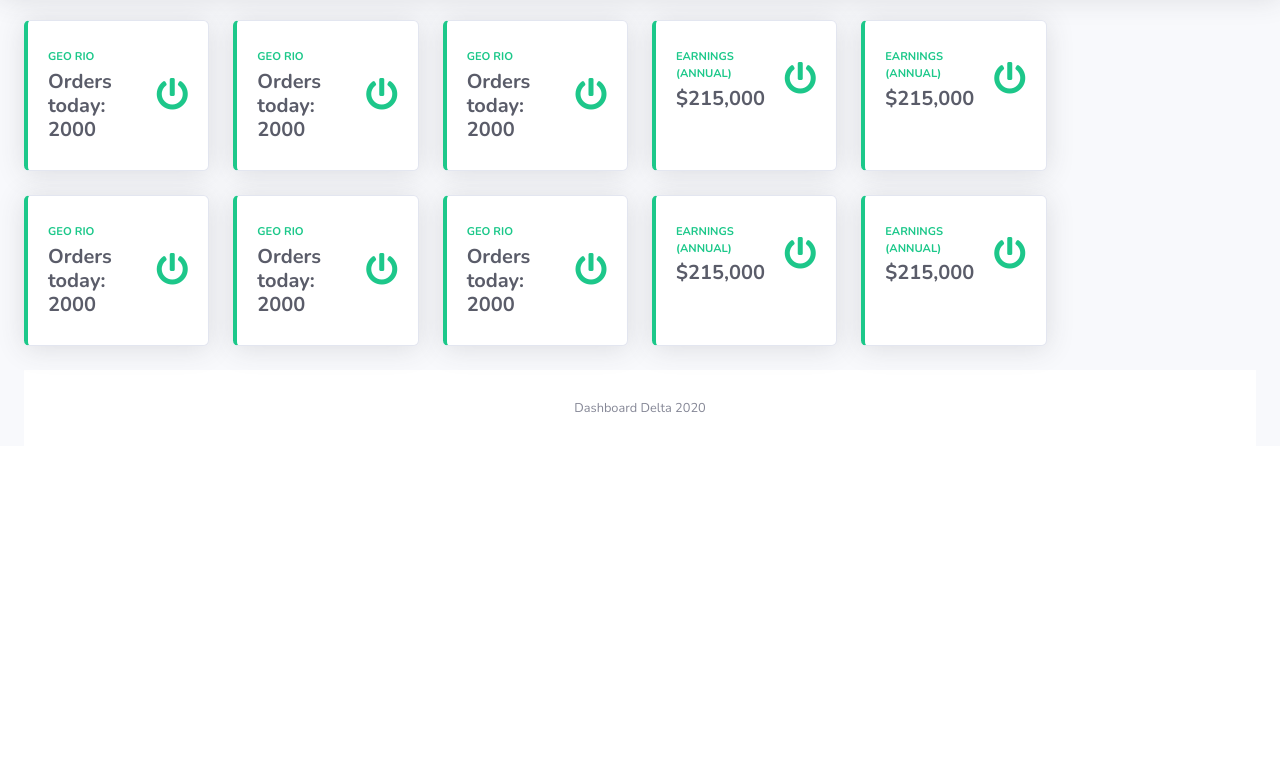
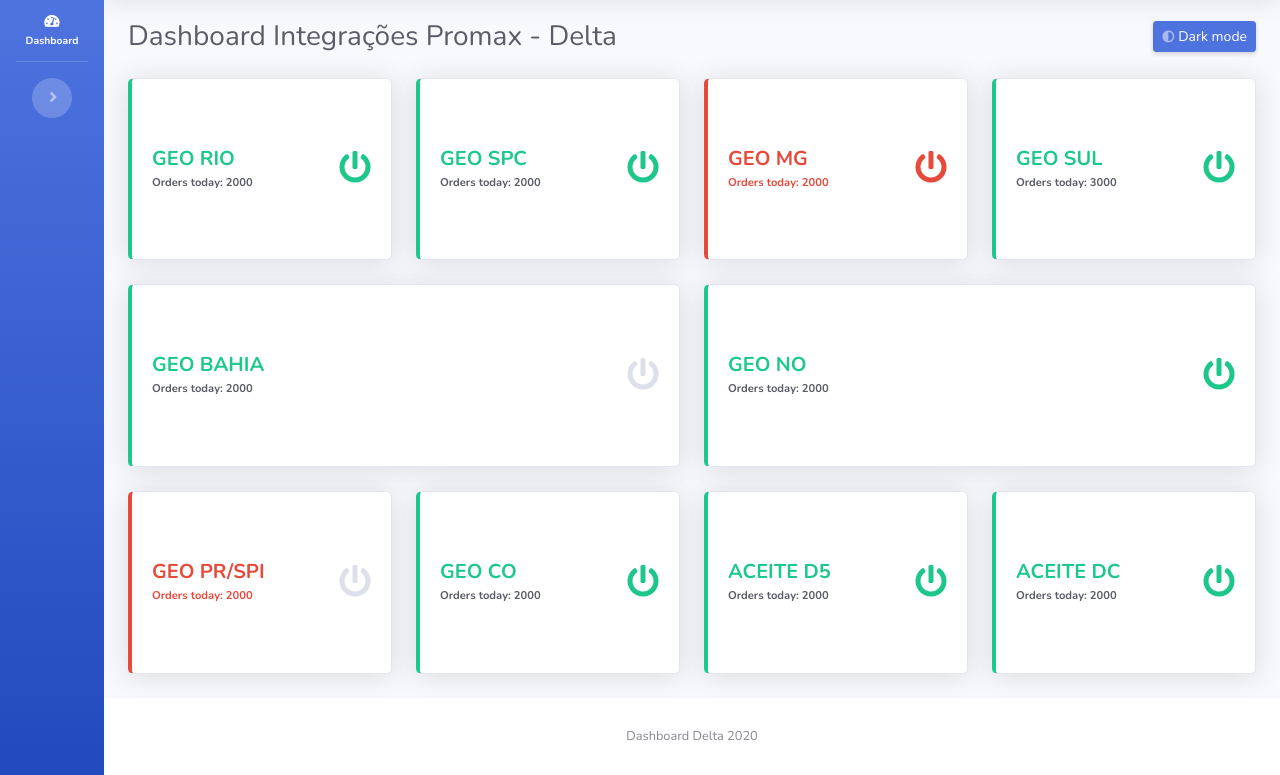
Before and after one commit to michellhornung/dashboard-delta, a website with bundled scripts: page index.html in a window 1280 px wide. Shown: the part 74-849 px from the top of the page. Before the commit the page ends 800 px from the top, so only its background shows below. Built offline with nearby package versions, Linux system fonts and the light colour scheme.

Commit message:
index and dashboard

```diff
--- a/index.html
+++ b/index.html
@@ -9,11 +9,13 @@
   <meta name="description" content="">
   <meta name="author" content="">
 
-  <title>SB Admin 2 - Dashboard</title>
+  <title>HBSIS Delta - Dashboard</title>
 
   <!-- Custom fonts for this template-->
   <link href="vendor/fontawesome-free/css/all.min.css" rel="stylesheet" type="text/css">
-  <link href="https://fonts.googleapis.com/css?family=Nunito:200,200i,300,300i,400,400i,600,600i,700,700i,800,800i,900,900i" rel="stylesheet">
+  <link
+    href="https://fonts.googleapis.com/css?family=Nunito:200,200i,300,300i,400,400i,600,600i,700,700i,800,800i,900,900i"
+    rel="stylesheet">
 
   <!-- Custom styles for this template-->
   <link href="css/sb-admin-2.css" rel="stylesheet">
@@ -25,6 +27,118 @@
   <!-- Page Wrapper -->
   <div id="wrapper">
 
+    <ul class="navbar-nav bg-gradient-primary sidebar sidebar-dark accordion toggled" id="accordionSidebar">
+
+      <!-- Sidebar - Brand -->
+      <a class="sidebar-brand d-flex align-items-center justify-content-center" href="index.html">
+        <div class="sidebar-brand-icon rotate-n-15">
+          <i class="fas fa-beer"></i>
+        </div>
+        <div class="sidebar-brand-text mx-3">HBSIS</div>
+      </a>
+
+      <!-- Divider -->
+      <hr class="sidebar-divider my-0">
+
+      <!-- Nav Item - Dashboard -->
+      <li class="nav-item active">
+        <a class="nav-link" href="dashboard.html">
+          <i class="fas fa-fw fa-tachometer-alt"></i>
+          <span>Dashboard</span></a>
+      </li>
+
+      <!-- Divider -->
+      <hr class="sidebar-divider">
+
+      <!-- Heading -->
+      <!-- <div class="sidebar-heading">
+        Interface
+      </div> -->
+
+      <!-- Nav Item - Pages Collapse Menu -->
+      <!-- <li class="nav-item">
+        <a class="nav-link collapsed" href="#" data-toggle="collapse" data-target="#collapseTwo" aria-expanded="true" aria-controls="collapseTwo">
+          <i class="fas fa-fw fa-cog"></i>
+          <span>Components</span>
+        </a>
+        <div id="collapseTwo" class="collapse" aria-labelledby="headingTwo" data-parent="#accordionSidebar">
+          <div class="bg-white py-2 collapse-inner rounded">
+            <h6 class="collapse-header">Custom Components:</h6>
+            <a class="collapse-item" href="buttons.html">Buttons</a>
+            <a class="collapse-item" href="cards.html">Cards</a>
+          </div>
+        </div>
+      </li> -->
+
+      <!-- Nav Item - Utilities Collapse Menu -->
+      <!-- <li class="nav-item">
+        <a class="nav-link collapsed" href="#" data-toggle="collapse" data-target="#collapseUtilities" aria-expanded="true" aria-controls="collapseUtilities">
+          <i class="fas fa-fw fa-wrench"></i>
+          <span>Utilities</span>
+        </a>
+        <div id="collapseUtilities" class="collapse" aria-labelledby="headingUtilities" data-parent="#accordionSidebar">
+          <div class="bg-white py-2 collapse-inner rounded">
+            <h6 class="collapse-header">Custom Utilities:</h6>
+            <a class="collapse-item" href="utilities-color.html">Colors</a>
+            <a class="collapse-item" href="utilities-border.html">Borders</a>
+            <a class="collapse-item" href="utilities-animation.html">Animations</a>
+            <a class="collapse-item" href="utilities-other.html">Other</a>
+          </div>
+        </div>
+      </li> -->
+
+      <!-- Divider -->
+      <!-- <hr class="sidebar-divider"> -->
+
+      <!-- Heading -->
+      <!-- <div class="sidebar-heading">
+        Addons
+      </div> -->
+
+      <!-- Nav Item - Pages Collapse Menu -->
+      <!-- <li class="nav-item">
+        <a class="nav-link collapsed" href="#" data-toggle="collapse" data-target="#collapsePages" aria-expanded="true" aria-controls="collapsePages">
+          <i class="fas fa-fw fa-folder"></i>
+          <span>Pages</span>
+        </a>
+        <div id="collapsePages" class="collapse" aria-labelledby="headingPages" data-parent="#accordionSidebar">
+          <div class="bg-white py-2 collapse-inner rounded">
+            <h6 class="collapse-header">Login Screens:</h6>
+            <a class="collapse-item" href="login.html">Login</a>
+            <a class="collapse-item" href="register.html">Register</a>
+            <a class="collapse-item" href="forgot-password.html">Forgot Password</a>
+            <div class="collapse-divider"></div>
+            <h6 class="collapse-header">Other Pages:</h6>
+            <a class="collapse-item" href="404.html">404 Page</a>
+            <a class="collapse-item" href="blank.html">Blank Page</a>
+          </div>
+        </div>
+      </li> -->
+
+      <!-- Nav Item - Charts -->
+      <!-- <li class="nav-item">
+        <a class="nav-link" href="charts.html">
+          <i class="fas fa-fw fa-chart-area"></i>
+          <span>Charts</span></a>
+      </li> -->
+
+      <!-- Nav Item - Tables -->
+      <!-- <li class="nav-item">
+        <a class="nav-link" href="tables.html">
+          <i class="fas fa-fw fa-table"></i>
+          <span>Tables</span></a>
+      </li> -->
+
+      <!-- Divider -->
+      <!-- <hr class="sidebar-divider d-none d-md-block"> -->
+
+      <!-- Sidebar Toggler (Sidebar) -->
+      <div class="text-center d-none d-md-inline">
+        <button class="rounded-circle border-0" id="sidebarToggle"></button>
+      </div>
+
+    </ul>
+
     <!-- Content Wrapper -->
     <div id="content-wrapper" class="d-flex flex-column">
 
@@ -34,7 +148,7 @@
         <!-- Topbar -->
         <nav class="navbar navbar-expand navbar-light bg-white topbar mb-4 static-top shadow">
 
-          <h1 class="h3 mb-0 text-gray-800">HBSIS Dashboard Integrações Promoax - Delta</h1>
+          <h1 class="h2 mb-0 text-gray-800">HBSIS</h1>
 
         </nav>
         <!-- End of Topbar -->
@@ -42,17 +156,22 @@
         <!-- Begin Page Content -->
         <div class="container-fluid">
 
+          <div class="d-sm-flex align-items-center justify-content-between mb-4">
+            <h1 class="h3 mb-0 text-gray-800">Dashboard Integrações Promax - Delta</h1>
+            <a href="#" class="d-none d-sm-inline-block btn btn-sm btn-primary shadow-sm">
+              <i class="fas fa-adjust fa-sm text-white-50"></i> Dark mode</a>
+          </div>
+
           <!-- Content Row -->
           <div class="row">
-
             <!--Card Example -->
-            <div class="col-xl-2 col-md-6 mb-4">
-              <div class="card border-left-success shadow h-100 py-2">
+            <div class="col-xl-3 col-md-6 mb-4">
+              <div class="card border-left-success shadow h-100 py-5">
                 <div class="card-body">
                   <div class="row no-gutters align-items-center">
                     <div class="col mr-2">
-                      <div class="text-xs font-weight-bold text-success text-uppercase mb-1">GEO RIO</div>
-                      <div class="h5 mb-0 font-weight-bold text-gray-800">Orders today: 2000</div>
+                      <div class="h5 mb-0 font-weight-bold  text-success text-uppercase mb-1">GEO RIO</div>
+                      <div class="text-xs font-weight-bold text-gray-800">Orders today: 2000</div>
                     </div>
                     <div class="col-auto">
                       <i class="fas fa-power-off fa-2x text-green-900"></i>
@@ -63,13 +182,13 @@
             </div>
 
             <!--Card Example -->
-            <div class="col-xl-2 col-md-6 mb-4">
-              <div class="card border-left-success shadow h-100 py-2">
+            <div class="col-xl-3 col-md-6 mb-4">
+              <div class="card border-left-success shadow h-100 py-5">
                 <div class="card-body">
                   <div class="row no-gutters align-items-center">
                     <div class="col mr-2">
-                      <div class="text-xs font-weight-bold text-success text-uppercase mb-1">GEO RIO</div>
-                      <div class="h5 mb-0 font-weight-bold text-gray-800">Orders today: 2000</div>
+                      <div class="h5 mb-0 font-weight-bold  text-success text-uppercase mb-1">GEO SPC</div>
+                      <div class="text-xs font-weight-bold text-gray-800">Orders today: 2000</div>
                     </div>
                     <div class="col-auto">
                       <i class="fas fa-power-off fa-2x text-green-900"></i>
@@ -80,16 +199,16 @@
             </div>
 
             <!--Card Example -->
-            <div class="col-xl-2 col-md-6 mb-4">
-              <div class="card border-left-success shadow h-100 py-2">
+            <div class="col-xl-3 col-md-6 mb-4">
+              <div class="card border-left-danger shadow h-100 py-5">
                 <div class="card-body">
                   <div class="row no-gutters align-items-center">
                     <div class="col mr-2">
-                      <div class="text-xs font-weight-bold text-success text-uppercase mb-1">GEO RIO</div>
-                      <div class="h5 mb-0 font-weight-bold text-gray-800">Orders today: 2000</div>
+                      <div class="h5 mb-0 font-weight-bold  text-danger text-uppercase mb-1">GEO MG</div>
+                      <div class="text-xs font-weight-bold text-danger">Orders today: 2000</div>
                     </div>
                     <div class="col-auto">
-                      <i class="fas fa-power-off fa-2x text-green-900"></i>
+                      <i class="fas fa-power-off fa-2x text-red-900"></i>
                     </div>
                   </div>
                 </div>
@@ -97,30 +216,13 @@
             </div>
 
             <!-- Card Example -->
-            <div class="col-xl-2 col-md-6 mb-4">
-              <div class="card border-left-success shadow h-100 py-2">
+            <div class="col-xl-3 col-md-6 mb-4">
+              <div class="card border-left-success shadow h-100 py-5">
                 <div class="card-body">
                   <div class="row no-gutters align-items-center">
                     <div class="col mr-2">
-                      <div class="text-xs font-weight-bold text-success text-uppercase mb-1">Earnings (Annual)</div>
-                      <div class="h5 mb-0 font-weight-bold text-gray-800">$215,000</div>
-                    </div>
-                    <div class="col-auto">
-                      <i class="fas fa-power-off fa-2x text-green-900"></i>
-                    </div>
-                  </div>
-                </div>
-              </div>
-            </div>
-
-            <!-- Card Example -->
-            <div class="col-xl-2 col-md-6 mb-4">
-              <div class="card border-left-success shadow h-100 py-2">
-                <div class="card-body">
-                  <div class="row no-gutters align-items-center">
-                    <div class="col mr-2">
-                      <div class="text-xs font-weight-bold text-success text-uppercase mb-1">Earnings (Annual)</div>
-                      <div class="h5 mb-0 font-weight-bold text-gray-800">$215,000</div>
+                      <div class="h5 mb-0 font-weight-bold  text-success text-uppercase mb-1">GEO SUL</div>
+                      <div class="text-xs font-weight-bold text-gray-800">Orders today: 3000</div>
                     </div>
                     <div class="col-auto">
                       <i class="fas fa-power-off fa-2x text-green-900"></i>
@@ -132,15 +234,67 @@
           </div>
 
           <div class="row">
-
             <!--Card Example -->
-        <div class="col-xl-2 col-md-6 mb-4">
-          <div class="card border-left-success shadow h-100 py-2">
+            <div class="col-xl-6 col-md-6 mb-4">
+              <div class="card border-left-success shadow h-100 py-5">
                 <div class="card-body">
                   <div class="row no-gutters align-items-center">
                     <div class="col mr-2">
-                  <div class="text-xs font-weight-bold text-success text-uppercase mb-1">GEO RIO</div>
-                  <div class="h5 mb-0 font-weight-bold text-gray-800">Orders today: 2000</div>
+                      <div class="h5 mb-0 font-weight-bold  text-success text-uppercase mb-1">GEO BAHIA</div>
+                      <div class="text-xs font-weight-bold text-gray-800">Orders today: 2000</div>
+                    </div>
+                    <div class="col-auto">
+                      <i class="fas fa-power-off fa-2x text-gray-300"></i>
+                    </div>
+                  </div>
+                </div>
+              </div>
+            </div>
+
+            <!--Card Example -->
+            <div class="col-xl-6 col-md-6 mb-4">
+              <div class="card border-left-success shadow h-100 py-5">
+                <div class="card-body">
+                  <div class="row no-gutters align-items-center">
+                    <div class="col mr-2">
+                      <div class="h5 mb-0 font-weight-bold  text-success text-uppercase mb-1">GEO NO</div>
+                      <div class="text-xs font-weight-bold text-gray-800">Orders today: 2000</div>
+                    </div>
+                    <div class="col-auto">
+                      <i class="fas fa-power-off fa-2x text-green-900"></i>
+                    </div>
+                  </div>
+                </div>
+              </div>
+            </div>
+          </div>
+
+          <div class="row">
+            <!--Card Example -->
+            <div class="col-xl-3 col-md-6 mb-4">
+              <div class="card border-left-danger shadow h-100 py-5">
+                <div class="card-body">
+                  <div class="row no-gutters align-items-center">
+                    <div class="col mr-2">
+                      <div class="h5 mb-0 font-weight-bold  text-danger text-uppercase mb-1">GEO PR/SPI</div>
+                      <div class="text-xs font-weight-bold text-danger">Orders today: 2000</div>
+                    </div>
+                    <div class="col-auto">
+                      <i class="fas fa-power-off fa-2x text-gray-300"></i>
+                    </div>
+                  </div>
+                </div>
+              </div>
+            </div>
+
+            <!--Card Example -->
+            <div class="col-xl-3 col-md-6 mb-4">
+              <div class="card border-left-success shadow h-100 py-5">
+                <div class="card-body">
+                  <div class="row no-gutters align-items-center">
+                    <div class="col mr-2">
+                      <div class="h5 mb-0 font-weight-bold  text-success text-uppercase mb-1">GEO CO</div>
+                      <div class="text-xs font-weight-bold text-gray-800">Orders today: 2000</div>
                     </div>
                     <div class="col-auto">
                       <i class="fas fa-power-off fa-2x text-green-900"></i>
@@ -151,30 +305,13 @@
             </div>
 
             <!--Card Example -->
-        <div class="col-xl-2 col-md-6 mb-4">
-          <div class="card border-left-success shadow h-100 py-2">
+            <div class="col-xl-3 col-md-6 mb-4">
+              <div class="card border-left-success shadow h-100 py-5">
                 <div class="card-body">
                   <div class="row no-gutters align-items-center">
                     <div class="col mr-2">
-                  <div class="text-xs font-weight-bold text-success text-uppercase mb-1">GEO RIO</div>
-                  <div class="h5 mb-0 font-weight-bold text-gray-800">Orders today: 2000</div>
-                </div>
-                <div class="col-auto">
-                  <i class="fas fa-power-off fa-2x text-green-900"></i>
-                </div>
-              </div>
-            </div>
-          </div>
-        </div>
-
-        <!--Card Example -->
-        <div class="col-xl-2 col-md-6 mb-4">
-          <div class="card border-left-success shadow h-100 py-2">
-            <div class="card-body">
-              <div class="row no-gutters align-items-center">
-                <div class="col mr-2">
-                  <div class="text-xs font-weight-bold text-success text-uppercase mb-1">GEO RIO</div>
-                  <div class="h5 mb-0 font-weight-bold text-gray-800">Orders today: 2000</div>
+                      <div class="h5 mb-0 font-weight-bold  text-success text-uppercase mb-1">ACEITE D5</div>
+                      <div class="text-xs font-weight-bold text-gray-800">Orders today: 2000</div>
                     </div>
                     <div class="col-auto">
                       <i class="fas fa-power-off fa-2x text-green-900"></i>
@@ -185,30 +322,13 @@
             </div>
 
             <!-- Card Example -->
-        <div class="col-xl-2 col-md-6 mb-4">
-          <div class="card border-left-success shadow h-100 py-2">
+            <div class="col-xl-3 col-md-6 mb-4">
+              <div class="card border-left-success shadow h-100 py-5">
                 <div class="card-body">
                   <div class="row no-gutters align-items-center">
                     <div class="col mr-2">
-                  <div class="text-xs font-weight-bold text-success text-uppercase mb-1">Earnings (Annual)</div>
-                  <div class="h5 mb-0 font-weight-bold text-gray-800">$215,000</div>
-                </div>
-                <div class="col-auto">
-                  <i class="fas fa-power-off fa-2x text-green-900"></i>
-                </div>
-              </div>
-            </div>
-          </div>
-        </div>
-
-        <!-- Card Example -->
-        <div class="col-xl-2 col-md-6 mb-4">
-          <div class="card border-left-success shadow h-100 py-2">
-            <div class="card-body">
-              <div class="row no-gutters align-items-center">
-                <div class="col mr-2">
-                  <div class="text-xs font-weight-bold text-success text-uppercase mb-1">Earnings (Annual)</div>
-                  <div class="h5 mb-0 font-weight-bold text-gray-800">$215,000</div>
+                      <div class="h5 mb-0 font-weight-bold  text-success text-uppercase mb-1">ACEITE DC</div>
+                      <div class="text-xs font-weight-bold text-gray-800">Orders today: 2000</div>
                     </div>
                     <div class="col-auto">
                       <i class="fas fa-power-off fa-2x text-green-900"></i>
@@ -219,7 +339,7 @@
             </div>
           </div>
           <!-- End of Main Content -->
-
+        </div>
         <!-- Footer -->
         <footer class="sticky-footer bg-white">
           <div class="container my-auto">
@@ -242,7 +362,8 @@
     </a>
 
     <!-- Logout Modal-->
-  <div class="modal fade" id="logoutModal" tabindex="-1" role="dialog" aria-labelledby="exampleModalLabel" aria-hidden="true">
+    <div class="modal fade" id="logoutModal" tabindex="-1" role="dialog" aria-labelledby="exampleModalLabel"
+      aria-hidden="true">
       <div class="modal-dialog" role="document">
         <div class="modal-content">
           <div class="modal-header">
```
Also changed, not shown: dashboard.html (added, +201 -0 lines), css/sb-admin-2.css. Lines whose indentation alone changed are shown as unchanged.
